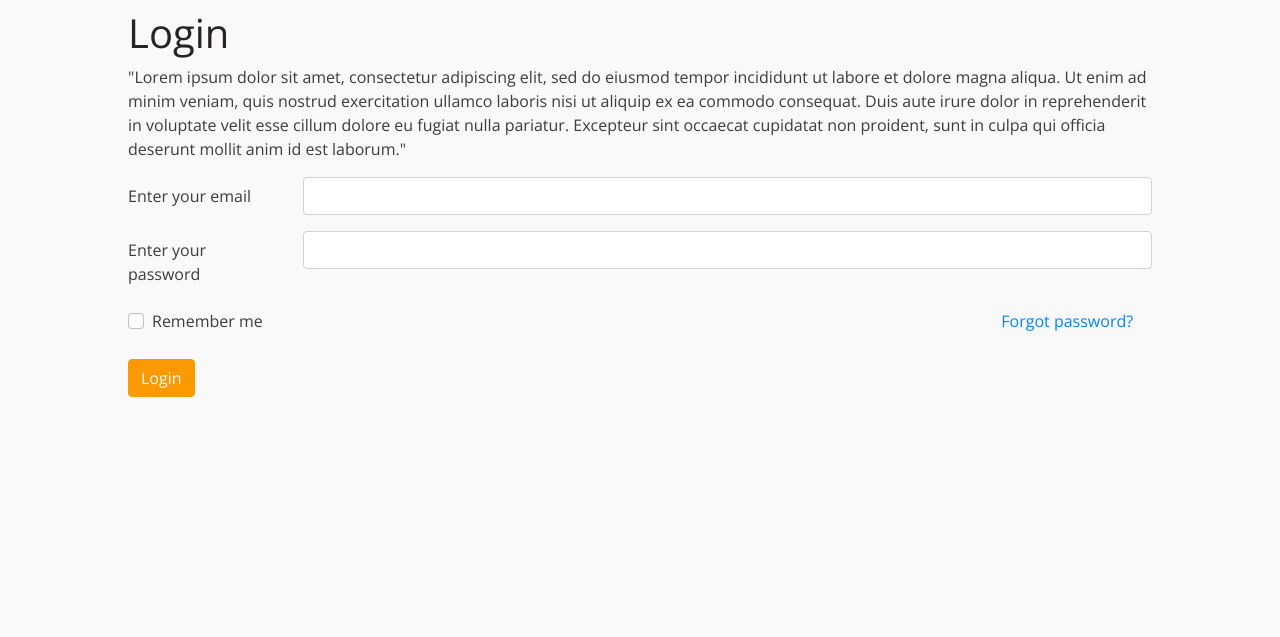
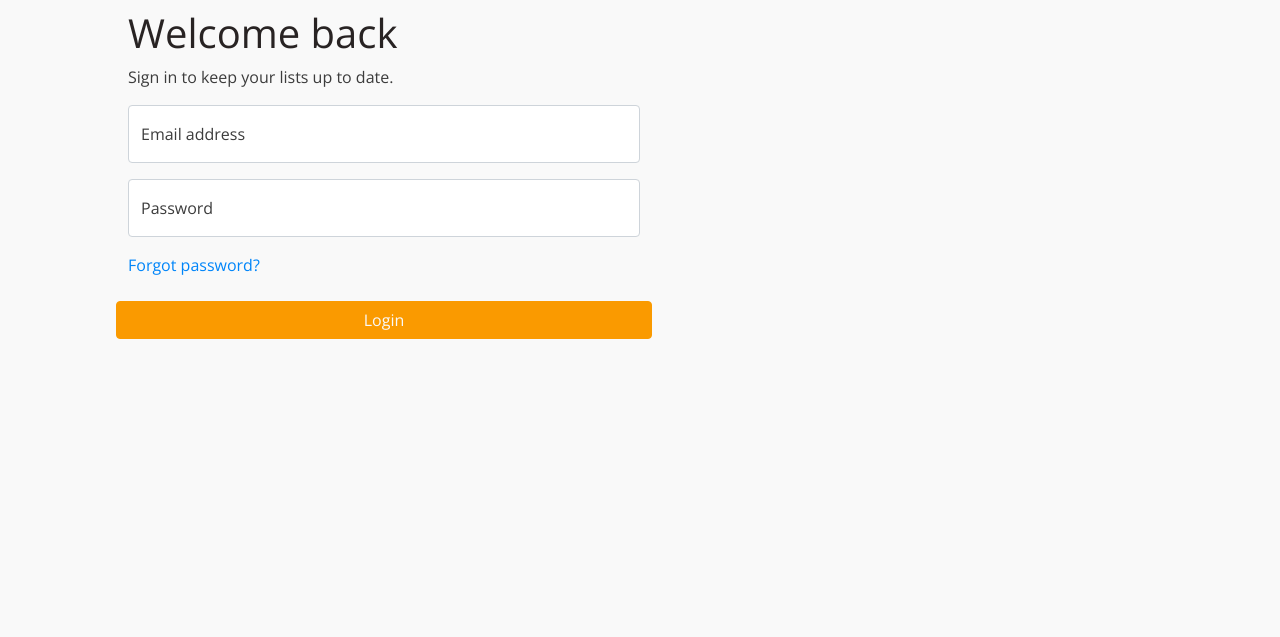
Before and after one commit to MichaelVerdegaal/vocabee, a Flask app: template vocabee/home/templates/security/login_user.html in a window 1280 px wide. Shown: the part 51-688 px from the top of the page. Run offline with Flask 2, Linux system fonts and the light colour scheme; the template is opened without the code that fills it, so the values that code supplies are empty; style sheets or scripts are compiled from the project's sources; some libraries are stand-ins or nearby versions.

Commit message:
Redo login page

```diff
--- a/vocabee/home/static/sass/base/base.sass
+++ b/vocabee/home/static/sass/base/base.sass
@@ -63,3 +63,6 @@ input:focus
   border: 1px solid #ced4da !important
   box-shadow: none !important
   outline: none !important
+
+.form-floating > label
+  left: unset
--- a/vocabee/home/templates/security/login_user.html
+++ b/vocabee/home/templates/security/login_user.html
@@ -5,52 +5,48 @@
     <title>Login - VocaBee</title>
 
     <div class="container-fluid text-container">
-        <h1>Login</h1>
+        <h1>Welcome back</h1>
         <p>
-            "Lorem ipsum dolor sit amet, consectetur adipiscing elit, sed do eiusmod tempor incididunt ut labore et
-            dolore magna aliqua. Ut enim ad minim veniam, quis nostrud exercitation ullamco laboris nisi ut aliquip ex
-            ea commodo consequat. Duis aute irure dolor in reprehenderit in voluptate velit esse cillum dolore eu fugiat
-            nulla pariatur. Excepteur sint occaecat cupidatat non proident, sunt in culpa qui officia deserunt mollit
-            anim id est laborum."
+            Sign in to keep your lists up to date.
         </p>
     </div>
 
 
     <div class="container-fluid" id="login-content-container">
+        <div class="col-lg-6">
             <form action="{{ url_for_security('login') }}" method="POST" name="login_user_form">
                 {{ login_user_form.hidden_tag() }}
                 {{ render_field_errors(login_user_form.csrf_token) }}
 
                 <div class="mb-3 row">
-                <label for="emailInput" class="col-sm-2 col-form-label">Enter your email</label>
-                <div class="col-sm-10">
-                    <input type="email" name="email" class="form-control" id="emailInput" value="">
+                    <div class="form-floating">
+                        <input type="email" name="email" class="form-control" id="emailInput" value=""
+                               placeholder="name@example.com">
+                        <label for="emailInput"> Email address</label>
                     </div>
                 </div>
 
                 <div class="mb-3 row">
-                <label for="passwordInput" class="col-sm-2 col-form-label">Enter your password</label>
-                <div class="col-sm-10">
-                    <input type="password" name="password" class="form-control" id="passwordInput" value="">
+                    <div class="form-floating">
+                        <input class="form-control" id="passwordInput" name="password" placeholder="password"
+                               type="password" value="">
+                        <label for="passwordInput"> Password</label>
                     </div>
                 </div>
 
                 <div class="mb-4 row">
-                <div class="col-sm-10">
-                    <div class="form-check">
-                        <input class="form-check-input" id="remember" name="remember" type="checkbox" value="y">
-                        <label class="form-check-label" for="remember">Remember me</label>
-                    </div>
-                </div>
-                <div class="col-sm-2 pe-0">
                     <a href="no.com" class="text-right">Forgot password?</a>
                 </div>
+
+                <div class="mb-4 row">
+                    <button class="btn btn-primary action-btn" id="loginBtn" title="Log me in" type="submit"
+                            value="login" style="width: 100%">
+                        Login
+                    </button>
                 </div>
 
-            <button class="btn btn-primary action-btn" title="Log me in" type="submit" value="login" id="loginBtn">
-                Login
-            </button>
             </form>
+        </div>
     </div>
 
 
```
Lines whose indentation alone changed are shown as unchanged.
